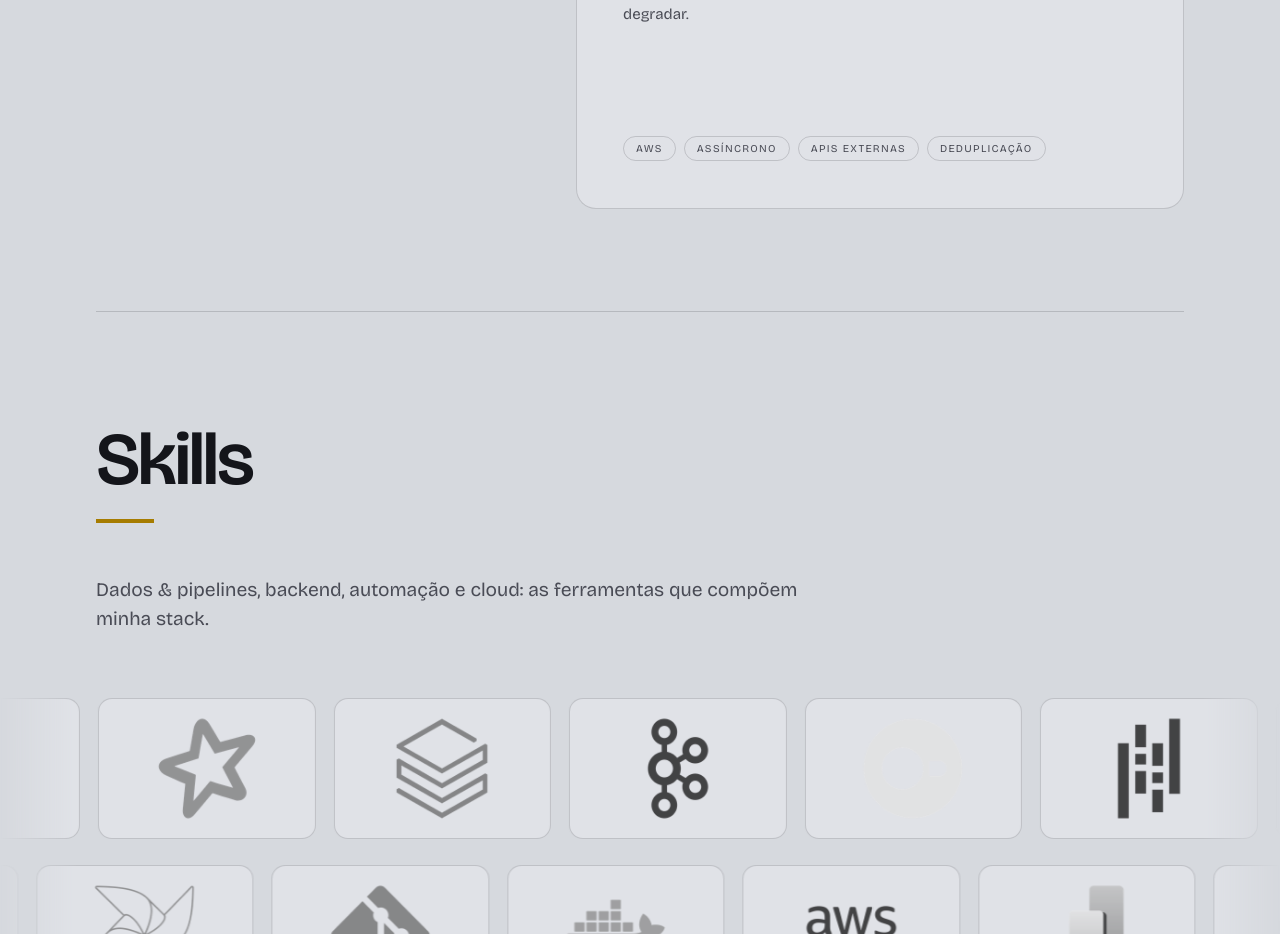
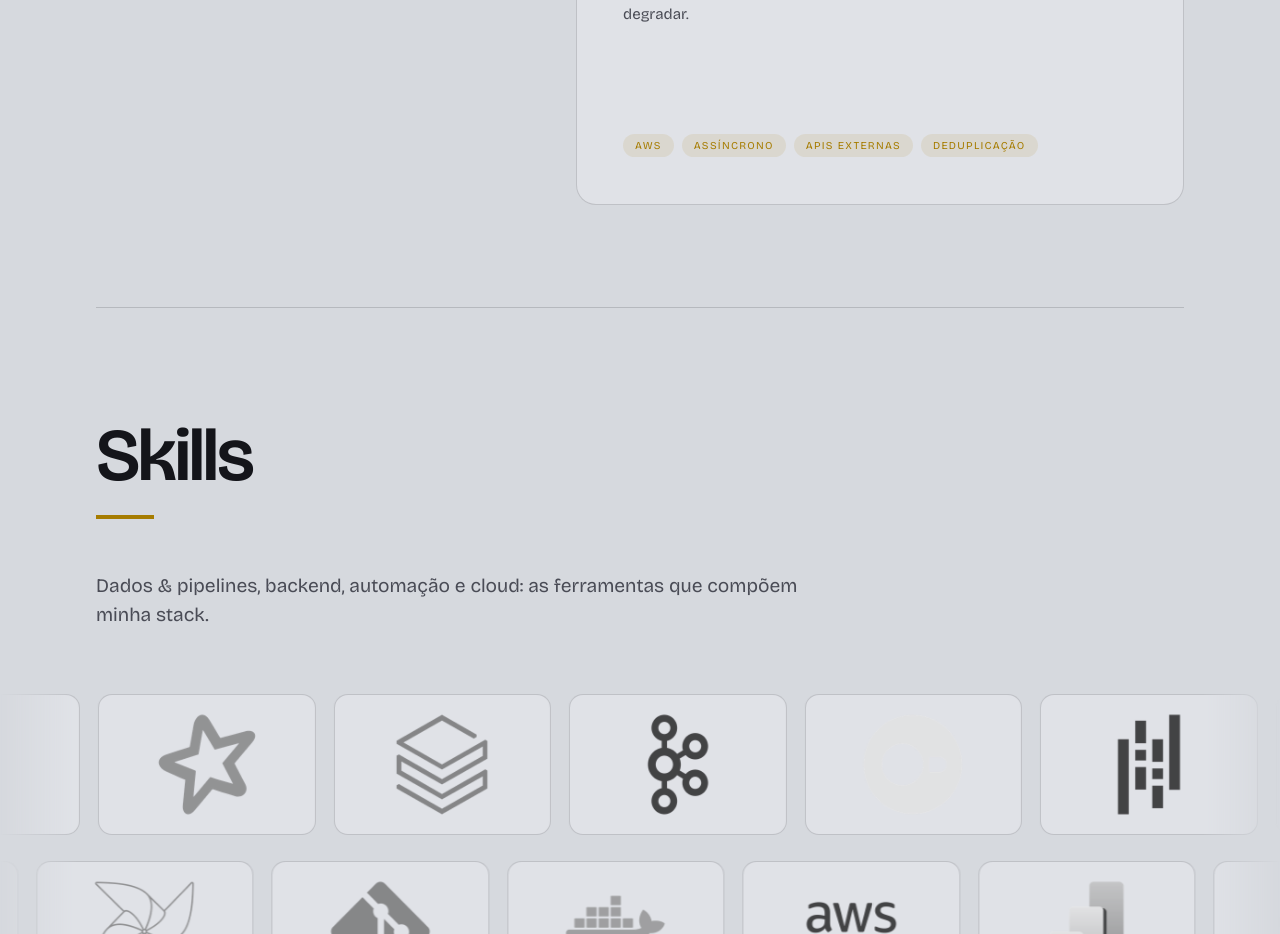
Before and after one commit to douglazcandido/douglazcandido.com, a React (Vite) app: page / in a window 1280 px wide. Shown: the part 3440-4374 px from the top of the page. Built offline with nearby package versions, Linux system fonts and the light colour scheme.

Commit message:
style: tags dos projetos com fundo e texto amarelos, sem contorno

```diff
--- a/src/i18n/en.ts
+++ b/src/i18n/en.ts
@@ -84,7 +84,7 @@ export const en: Dict = {
     title: "Projects",
     intro:
       "The kinds of problems I've solved in practice, without going into client- or company-specific details.",
-    repoCta: "View the code on GitHub",
+    repoCta: "View on GitHub",
     items: [
       {
         title: "Near real-time lead ingestion, processing and integration",
--- a/src/i18n/es.ts
+++ b/src/i18n/es.ts
@@ -84,7 +84,7 @@ export const es: Dict = {
     title: "Proyectos",
     intro:
       "Tipos de problemas que ya resolví en la práctica, sin entrar en detalles específicos de clientes o empresas.",
-    repoCta: "Ver el código en GitHub",
+    repoCta: "Ver en GitHub",
     items: [
       {
         title: "Ingesta, procesamiento e integración de leads en tiempo casi real",
--- a/src/i18n/pt.ts
+++ b/src/i18n/pt.ts
@@ -86,7 +86,7 @@ export const pt = {
     title: "Projetos",
     intro:
       "Tipos de problema que já resolvi na prática, sem entrar em detalhes específicos de cliente ou empresa.",
-    repoCta: "Ver código no GitHub",
+    repoCta: "Ver no GitHub",
     items: [
       {
         title: "Ingestão, processamento e integração de leads em tempo quase real",
--- a/src/sections/ProjectsList.tsx
+++ b/src/sections/ProjectsList.tsx
@@ -68,7 +68,7 @@ function ProjectDetail({ project, active }: { project: Project; active: boolean
           {project.tags.map((tag) => (
             <li
               key={tag}
-              className="rounded-full border border-divider px-3 py-1 text-[10.5px] tracking-[0.12em] text-neutral-400 uppercase"
+              className="rounded-full bg-accent/10 px-3 py-1 text-[10.5px] tracking-[0.12em] text-accent uppercase"
             >
               {tag}
             </li>
```
